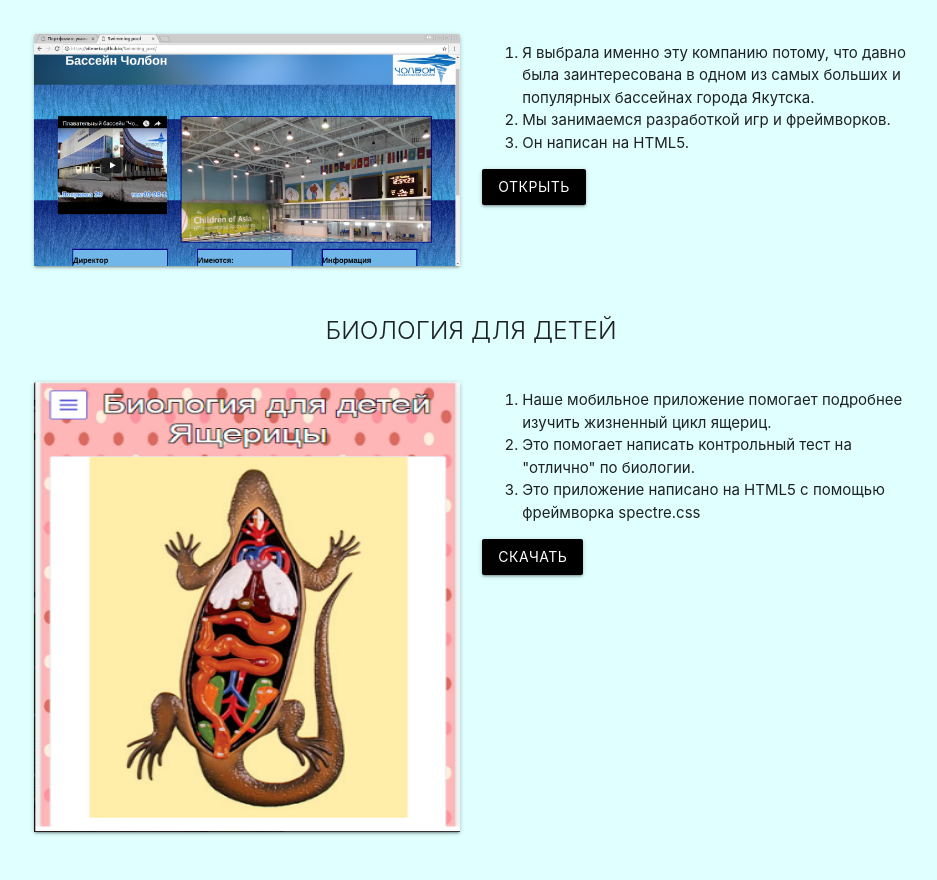
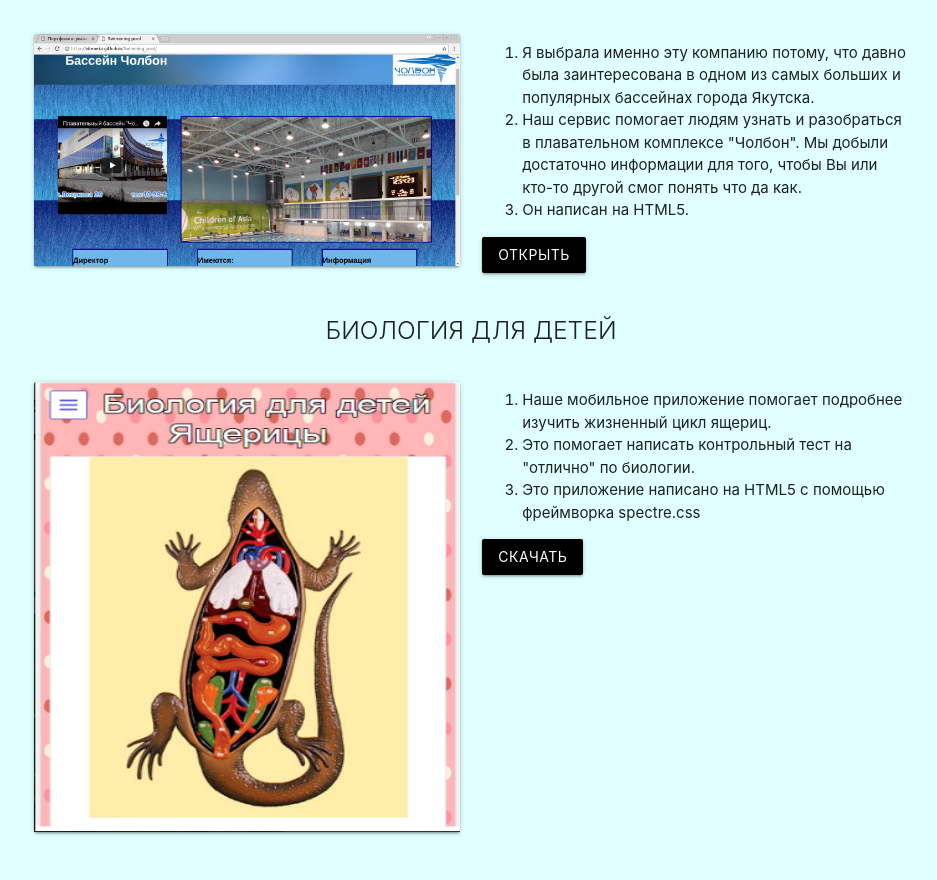
Before and after one commit to viteneko/portfolio, a plain HTML site: page index.html in a window 1280 px wide. Shown: the part 1515-2395 px from the top of the page, without its empty margins (169-1106 px from the left). Drawn offline with nearby package versions, Linux system fonts and the light colour scheme.

Commit message:
Update index.html

```diff
--- a/index.html
+++ b/index.html
@@ -107,7 +107,7 @@
     <div class="col s6">
         <ol>
           <li>Я выбрала именно эту компанию потому, что давно была заинтересована в одном из самых больших и популярных бассейнах города Якутска.
-          <li>Мы занимаемся разработкой игр и фреймворков.
+          <li>Наш сервис помогает людям узнать и разобраться в плавательном комплексе "Чолбон". Мы добыли достаточно информации для того, чтобы Вы или кто-то другой смог понять что да как.
           <li>Он написан на HTML5.
         </ol>
         <a class="waves-effect black btn" href="https://viteneko.github.io/Swimming_pool/">Открыть</a>
```
